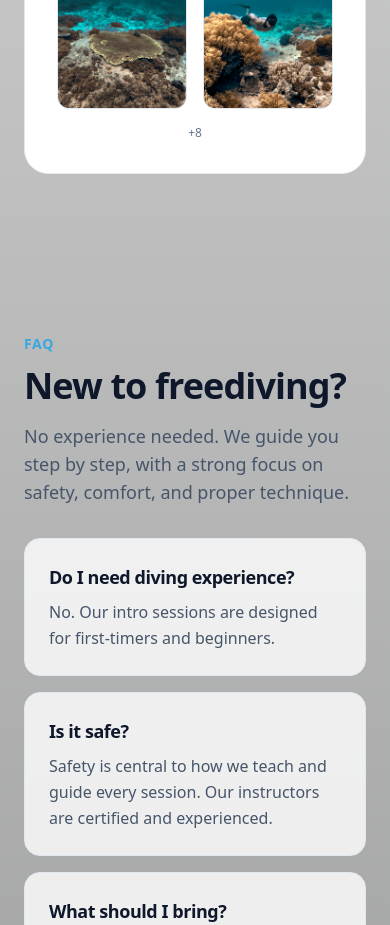
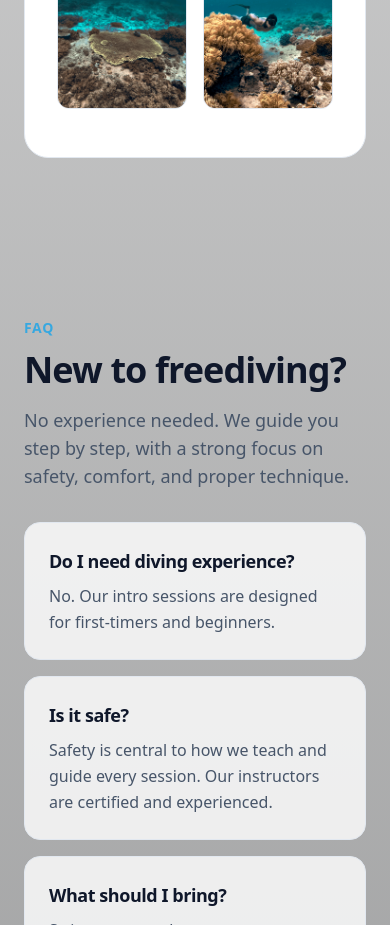
Before and after one commit to cbmserino-cyber/swake-diving-center, a Next.js app: page / in a window 390 px wide. Shown: the part 6440-7365 px from the top of the page. Built offline with nearby package versions, Linux system fonts and the light colour scheme.

Commit message:
Update swake-website.tsx

```diff
--- a/components/swake-website.tsx
+++ b/components/swake-website.tsx
@@ -426,7 +426,7 @@ export function SwakeWebsite() {
                 Raw clips and real progress
               </h3>
 
-              <div className="mt-6 grid grid-cols-2 gap-4">
+              <div className="mt-6 grid grid-cols-2 gap-4 sm:grid-cols-3 lg:grid-cols-4">
                 {gallery.map((item) => (
                   <div
                     key={item.src}
@@ -448,7 +448,7 @@ export function SwakeWebsite() {
               </div>
 
               <p className="mt-4 text-center text-xs text-slate-500">
-                +{gallery.length}
+                {/* +{gallery.length - 4} more experiences to discover */}
               </p>
             </div>
           </div>
```
